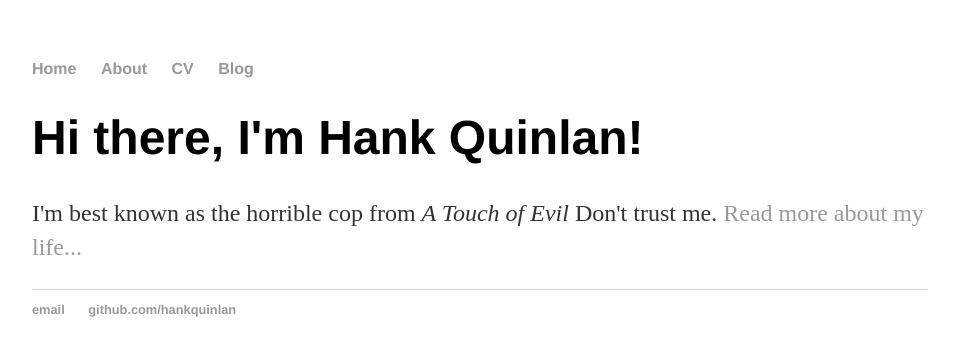
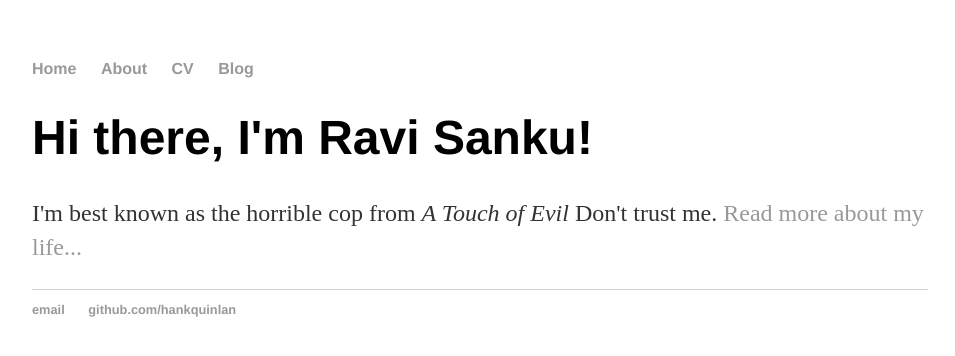
Before and after one commit to Ravi-Sanku/Ravi-Sanku.github.io, a Jekyll site: the page built from index.html, in a window 1280 px wide. Shown: the top 356 px of the page, without its empty margins (160-1115 px from the left). Built offline with Jekyll 4.4.1, drawn with Linux system fonts in a browser that asks for light colours.

Commit message:
Update index.html

```diff
--- a/index.html
+++ b/index.html
@@ -3,6 +3,6 @@ layout: default
 title: Hank Quinlan, Horrible Cop
 ---
 <div class="blurb">
-	<h1>Hi there, I'm Hank Quinlan!</h1>
+	<h1>Hi there, I'm Ravi Sanku!</h1>
 	<p>I'm best known as the horrible cop from <em>A Touch of Evil</em> Don't trust me. <a href="/about">Read more about my life...</a></p>
 </div><!-- /.blurb -->
```
